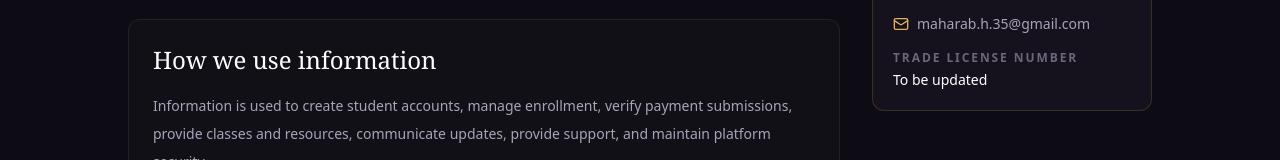
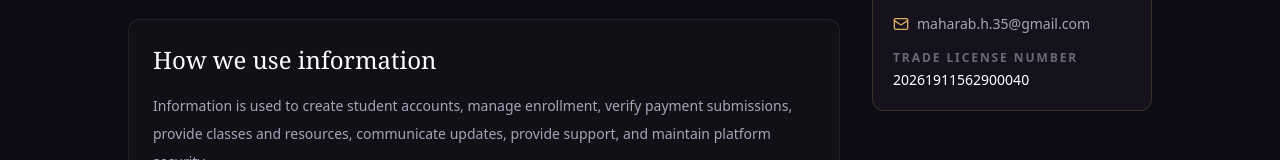
Before and after one commit to raf0670/math-magician-client, a Next.js app: page /privacy-policy in a window 1280 px wide. Shown: the part 777-937 px from the top of the page. Built offline with nearby package versions, Linux system fonts and the light colour scheme; no server answers.

Commit message:
TL updated

```diff
--- a/src/components/legal/policyContent.js
+++ b/src/components/legal/policyContent.js
@@ -4,7 +4,7 @@ export const businessInfo = {
   address: "RH Home Center, Farmgate, Dhaka",
   phone: "01894688018",
   email: "maharab.h.35@gmail.com",
-  tradeLicenseNumber: "To be updated",
+  tradeLicenseNumber: "20261911562900040",
   lastUpdated: "September 2, 2026",
 };
 
```
